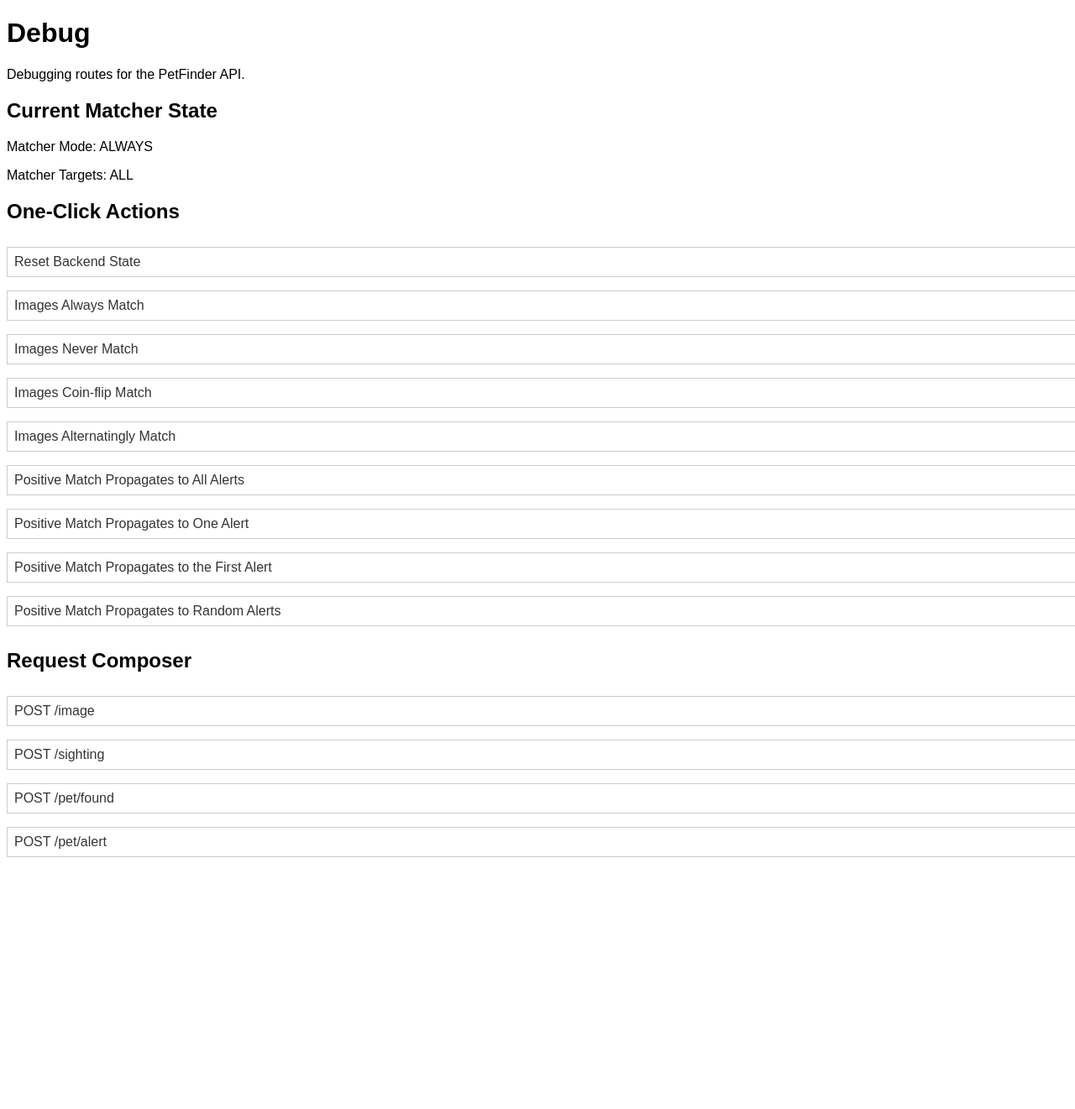
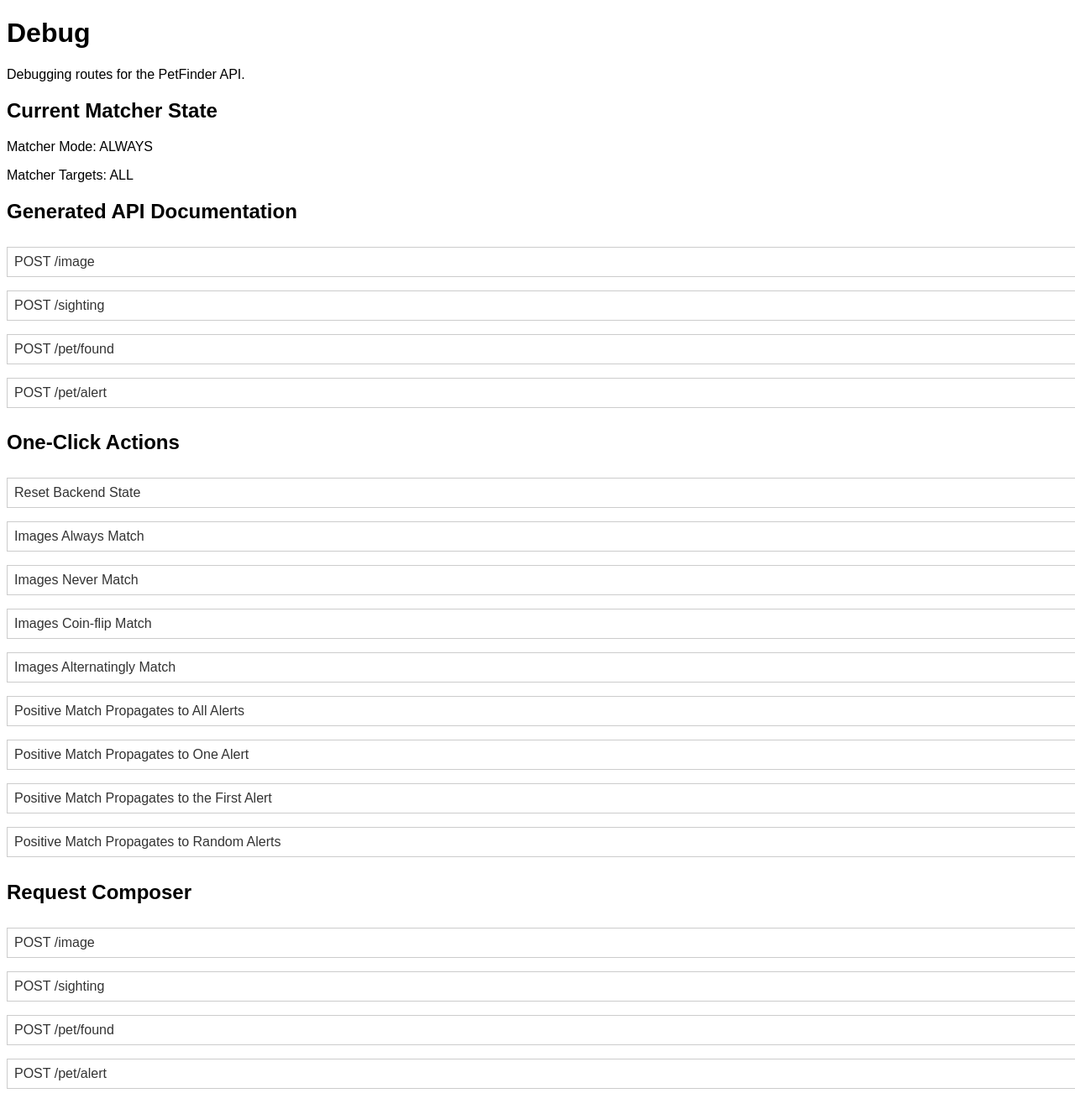
Before and after one commit to CHSTROKIN/IdentPet-Server, a Flask app: page /debug in a window 1280 px wide. Shown: the whole page at 84% size. Before the commit the page ends 1021 px from the top, so only its background shows below. Run offline with Flask 3, Linux system fonts and the light colour scheme.

Commit message:
feat: added autogenerated API documentation for future development.

```diff
--- a/main.py
+++ b/main.py
@@ -202,6 +202,23 @@
     fields = list(spec.required_fields.keys()) + list(spec.optional_fields.keys())
     return render_template("composer.html.j2", endpoint=endpoint, fields=fields)
 
+@app.route("/debug/doc/<path:endpoint>", methods=["GET"])
+def debug_doc(endpoint):
+    if endpoint in post_specifications_by_endpoint:
+        spec = post_specifications_by_endpoint[endpoint]
+    elif endpoint in s.get_specifications_by_endpoint:
+        spec = s.get_specifications_by_endpoint[endpoint]
+    else:
+        return make_response("No specification found for endpoint.", 404)
+    required_fields = list(spec.required_fields.keys())
+    optional_fields = list(spec.optional_fields.keys())
+    renamed_fields = [(k, v) for k, v in spec.database_map.items()]
+    return render_template("specification.html.j2",
+                           endpoint="/" + endpoint,
+                           required_fields=required_fields,
+                           optional_fields=optional_fields,
+                           renamed_fields=renamed_fields)
+
 @app.route("/debug/match", methods=["GET"])
 def debug_match():
     if app.config["DEBUG"]:
--- a/specification.py
+++ b/specification.py
@@ -180,6 +180,10 @@
     }
 )
 
+get_specifications_by_endpoint = {
+    "pet/alert": pet_alert_spec_get
+}
+
 post_specifications_by_endpoint = {
     "image": upload_image_spec,
     "sighting": sighting_spec,
--- a/templates/debug.html.j2
+++ b/templates/debug.html.j2
@@ -10,6 +10,13 @@
         <h2>Current Matcher State</h2>
         <p>Matcher Mode: {{ mode }}</p>
         <p>Matcher Targets: {{ target }}</p>
+        <h2>Generated API Documentation</h2>
+        <ul>
+            <li><a href="/debug/doc/image">POST /image</a></li>
+            <li><a href="/debug/doc/sighting">POST /sighting</a></li>
+            <li><a href="/debug/doc/pet/found">POST /pet/found</a></li>
+            <li><a href="/debug/doc/pet/alert">POST /pet/alert</a></li>
+        </ul>
         <h2>One-Click Actions</h2>
         <ul>
             <li><a href="/debug/reset">Reset Backend State</a></li>
```
Also changed, not shown: templates/specification.html.j2 (added, +28 -0 lines).
